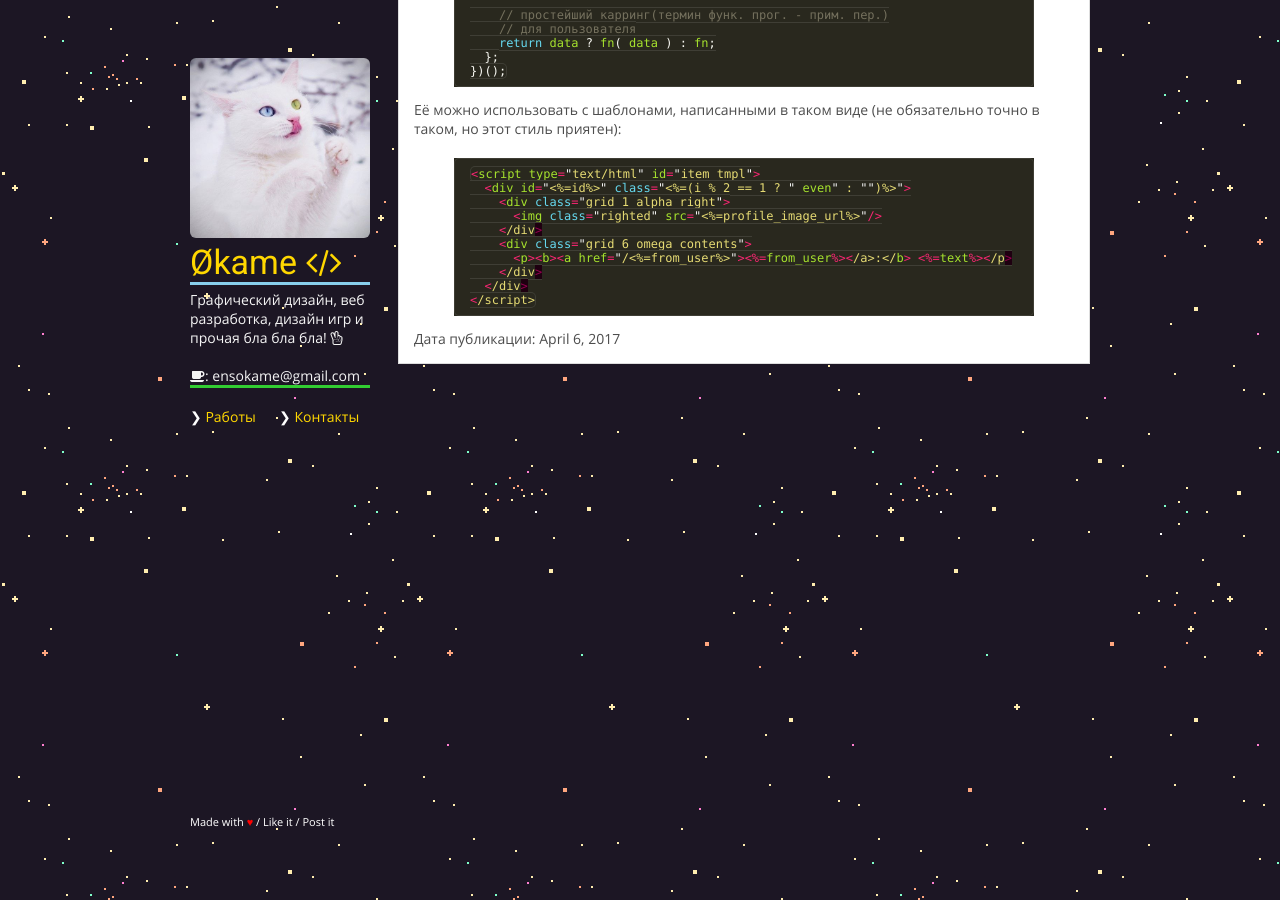
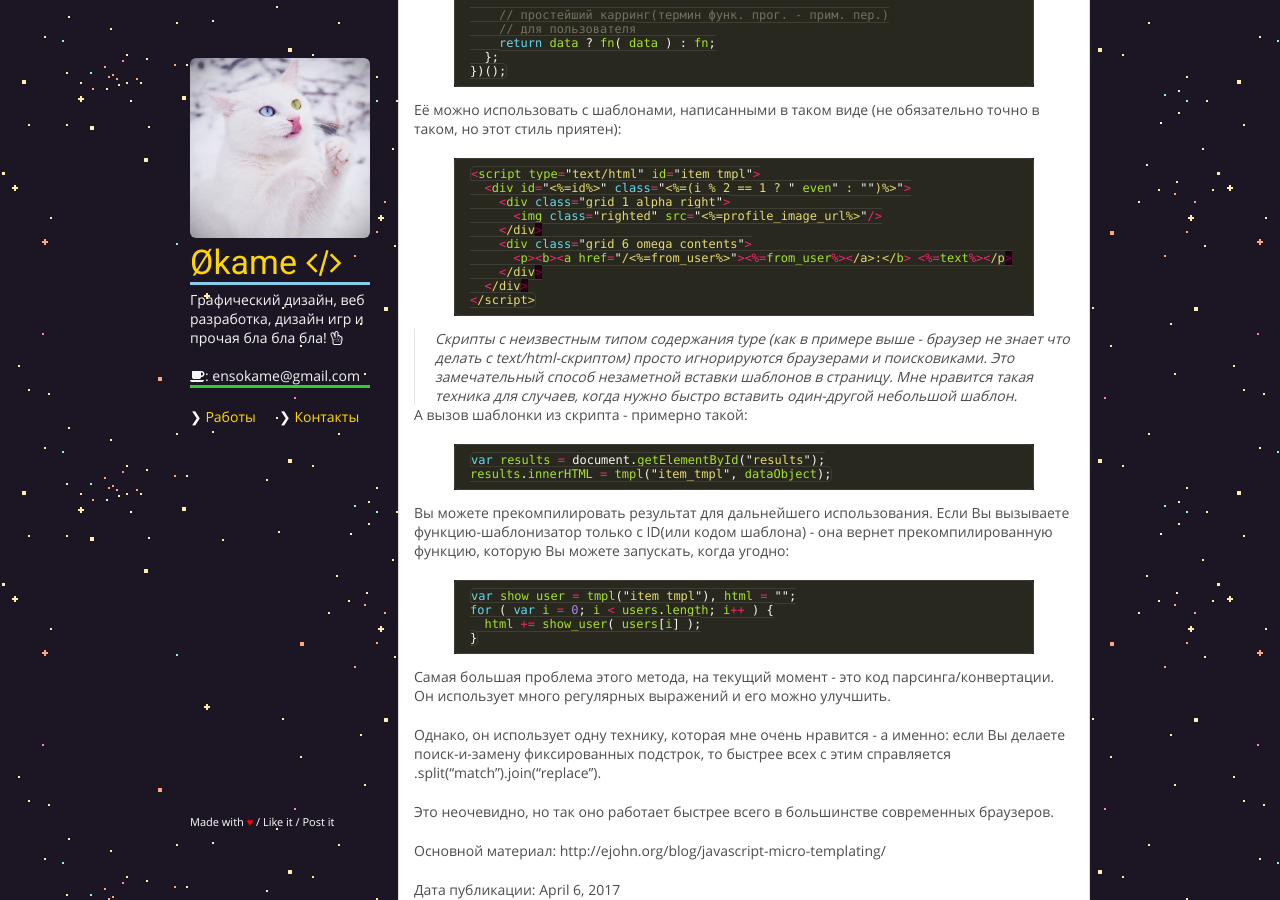
Before and after one commit to IOEnso/ioenso.github.io, a Jekyll site: the page built from _posts/2017-4-6-javascript-templating.md, in a window 1280 px wide and 900 px high, scrolled down 647 px. Built offline with Jekyll 4.4.1, drawn with Linux system fonts in a browser that asks for light colours.

Commit message:
Update 2017-4-6-javascript-templating.md

```diff
--- a/_posts/2017-4-6-javascript-templating.md
+++ b/_posts/2017-4-6-javascript-templating.md
@@ -58,10 +58,9 @@ title: Шаблонизация с Javascript
 </script>
 {% endhighlight %}
 <blockquote>
-<script type="text/html">
 Скрипты с неизвестным типом содержания type (как в примере выше - браузер не знает что делать с text/html-скриптом) просто игнорируются браузерами и поисковиками.
 Это замечательный способ незаметной вставки шаблонов в страницу. Мне нравится такая техника для случаев, когда нужно быстро вставить один-другой небольшой шаблон.
-</blockquoite>
+</blockquote>
 А вызов шаблонки из скрипта - примерно такой:
 {% highlight javascript %}
 var results = document.getElementById("results");
```
